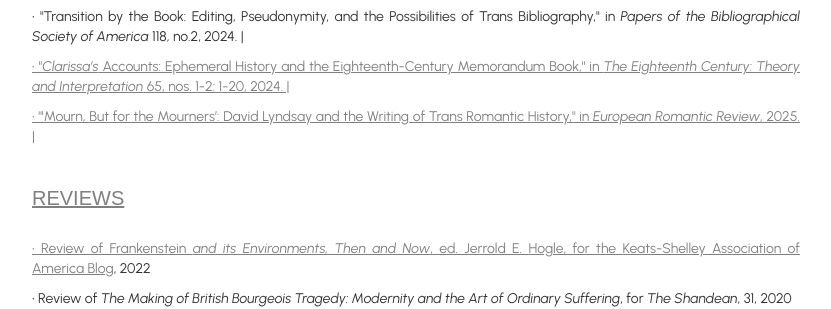
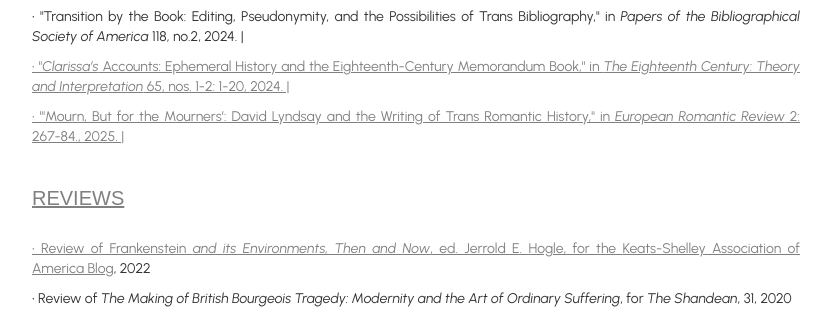
Before and after one commit to ceyingst/ceyingstwebsite, a Jekyll site: the page built from writing.html, in a window 1280 px wide. Shown: the part 216-525 px from the top of the page, without its empty margins (224-1055 px from the left). Built offline with Jekyll 4.4.1, drawn with Linux system fonts in a browser that asks for light colours; nearby versions of some CDN libraries; some web fonts are replaced.

Commit message:
Update essays.yml

```diff
--- a/_data/essays.yml
+++ b/_data/essays.yml
@@ -7,4 +7,5 @@
   pub: "<em>The Eighteenth Century: Theory and Interpretation</em> 65, nos. 1-2: 1-20"
 - title: "'Mourn, But for the Mourners’: David Lyndsay and the Writing of Trans Romantic History"
   date: 2025.
-  pub: "<em>European Romantic Review</em>"
+  pub: "<em>European Romantic Review</em> 2: 267-84."
+  url: https://doi.org/10.1080/10509585.2025.2494346
```
